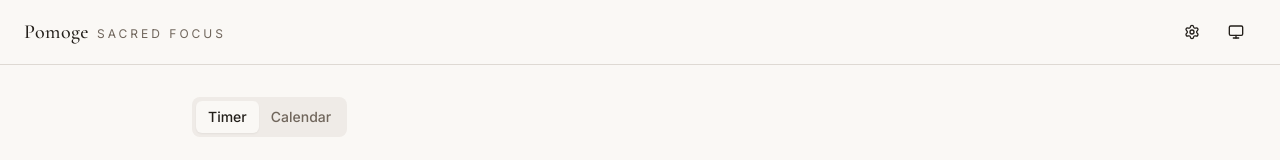
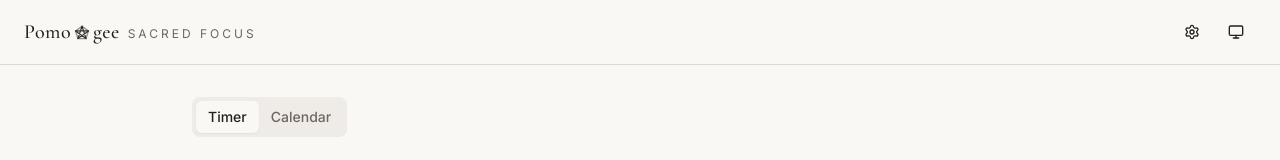
Before and after one commit to bluemonkeymakes/pomogee, a React (Vite) app: page / in a window 1280 px wide. Shown: the top 160 px of the page. Built offline with nearby package versions, Linux system fonts and the light colour scheme; the HTML template or start-up script is replaced by a standard one.

Commit message:
Rename header to Pomo<icon>gee with inline pentagon+pentagram

```diff
--- a/src/App.tsx
+++ b/src/App.tsx
@@ -13,7 +13,18 @@ function App() {
         <div className="flex min-h-full flex-col">
           <header className="flex items-center justify-between border-b px-6 py-3">
             <div className="flex items-baseline gap-2">
-              <span className="font-serif text-xl tracking-wide">Pomoge</span>
+              <span className="font-serif text-xl tracking-wide">
+                Pomo
+                <svg viewBox="-50 -50 100 100" width="18" height="18" className="inline-block align-middle mx-0.5 -translate-y-px" aria-hidden>
+                  <path d="M 0.000 -38.000 L 36.140 -11.743 L 22.336 30.743 L -22.336 30.743 L -36.140 -11.743 Z"
+                    fill="none" stroke="currentColor" strokeWidth="7"
+                    strokeLinejoin="round" strokeLinecap="round" strokeOpacity="0.5"/>
+                  <path d="M 0.000 -38.000 L 22.336 30.743 L -36.140 -11.743 L 36.140 -11.743 L -22.336 30.743 Z"
+                    fill="none" stroke="currentColor" strokeWidth="7"
+                    strokeLinejoin="round" strokeLinecap="round" strokeOpacity="0.9"/>
+                </svg>
+                gee
+              </span>
               <span className="text-xs uppercase tracking-[0.25em] text-muted-foreground">sacred focus</span>
             </div>
             <div className="flex items-center gap-1">
```
